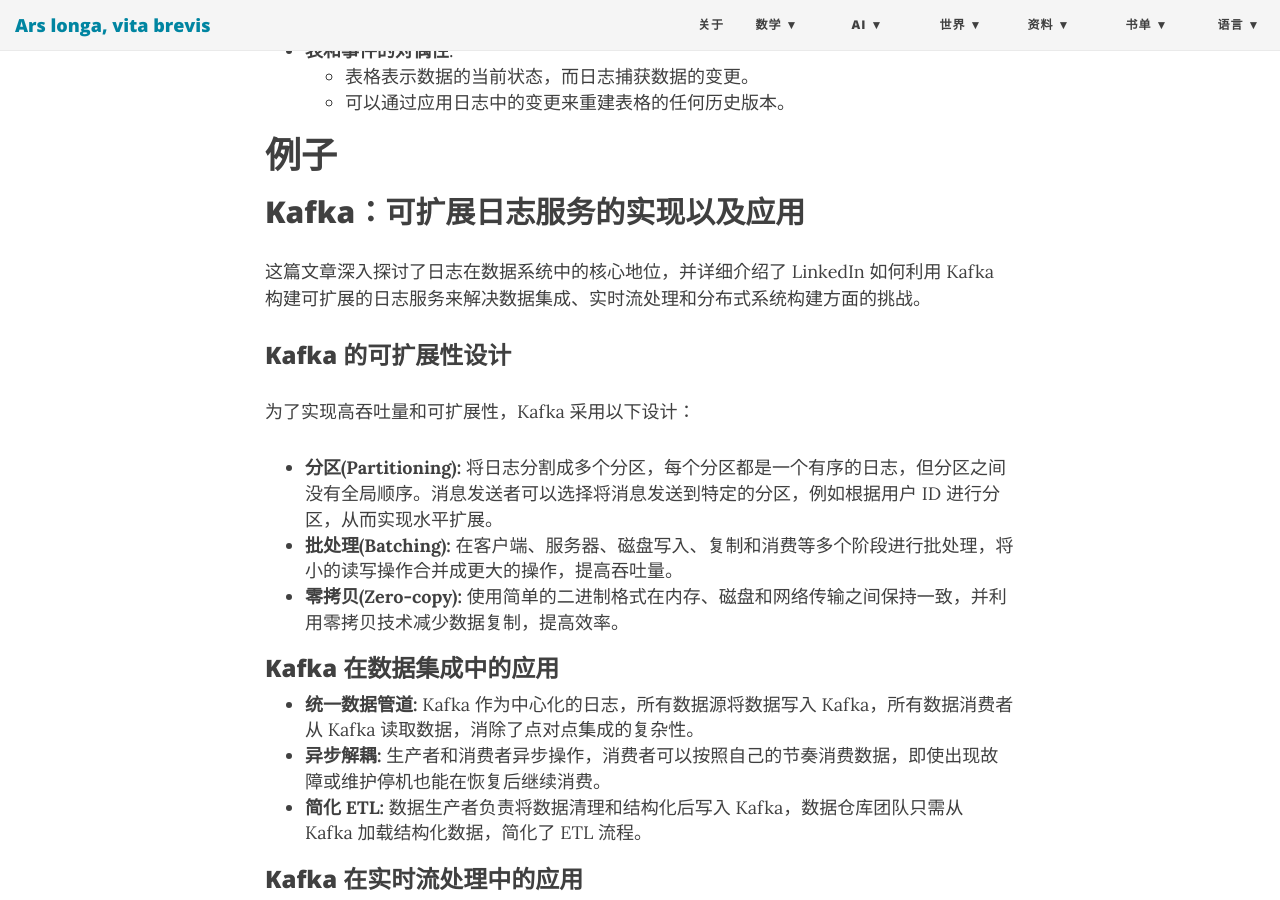
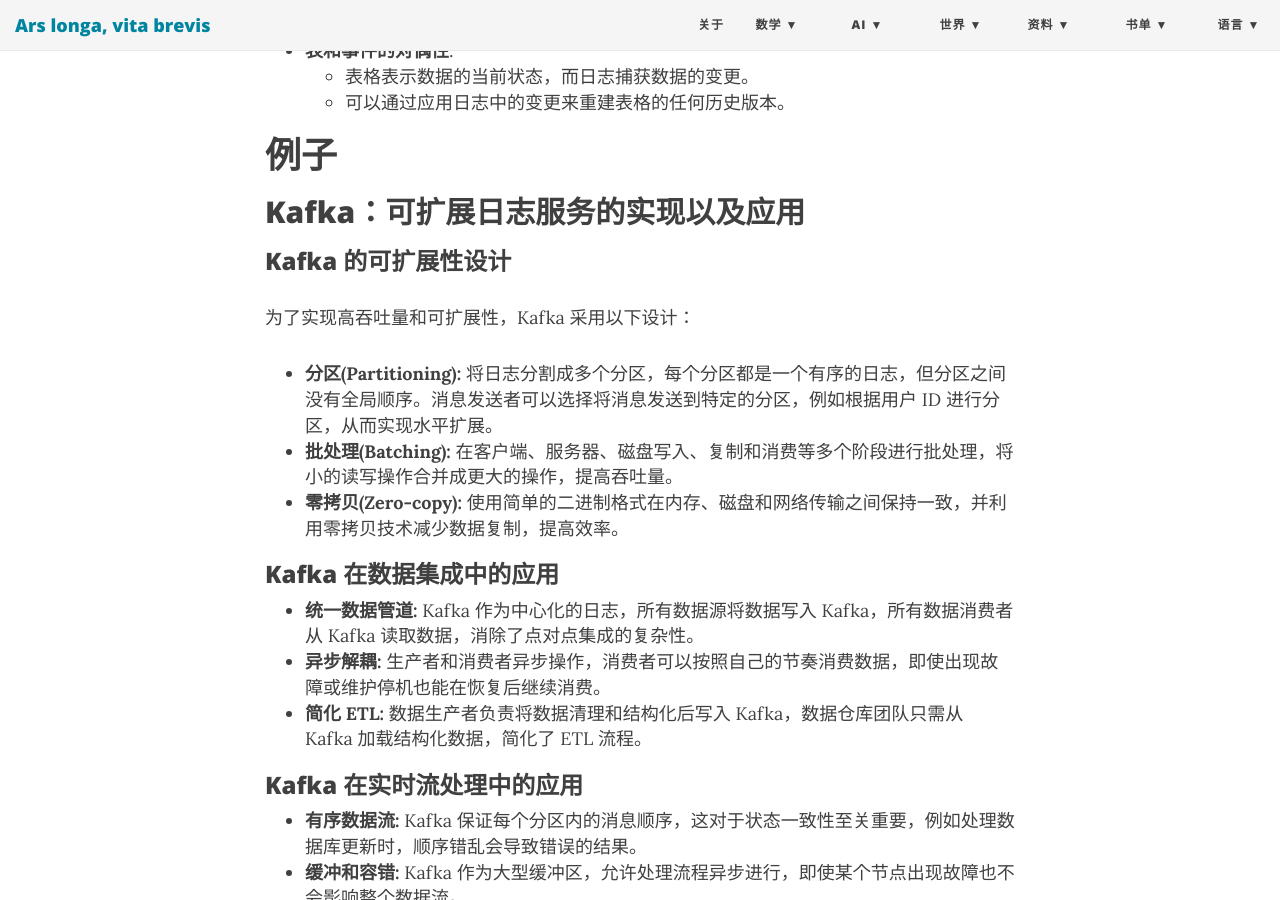
Before and after one commit to ZionPi/zionpi.github.io, a Jekyll site: the page built from _posts/2024-04-12-the-log.md, in a window 1280 px wide and 900 px high, scrolled down 1149 px. Built offline with Jekyll 4.4.1, drawn with Linux system fonts in a browser that asks for light colours; nearby versions of some CDN libraries.

Commit message:
change content of log

```diff
--- a/_posts/2024-04-12-the-log.md
+++ b/_posts/2024-04-12-the-log.md
@@ -46,8 +46,6 @@
 # 例子
 ## Kafka：可扩展日志服务的实现以及应用
 
-这篇文章深入探讨了日志在数据系统中的核心地位，并详细介绍了 LinkedIn 如何利用 Kafka 构建可扩展的日志服务来解决数据集成、实时流处理和分布式系统构建方面的挑战。
-
 ### Kafka 的可扩展性设计
 
 为了实现高吞吐量和可扩展性，Kafka 采用以下设计：
```
